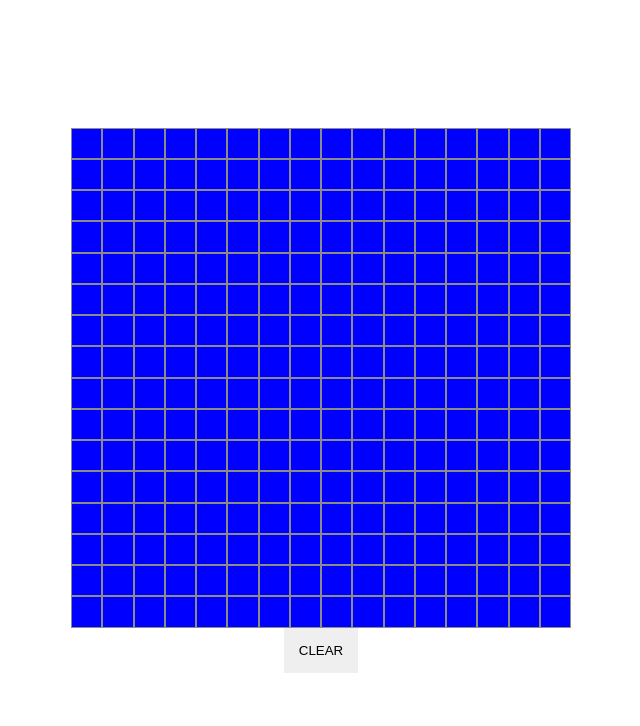
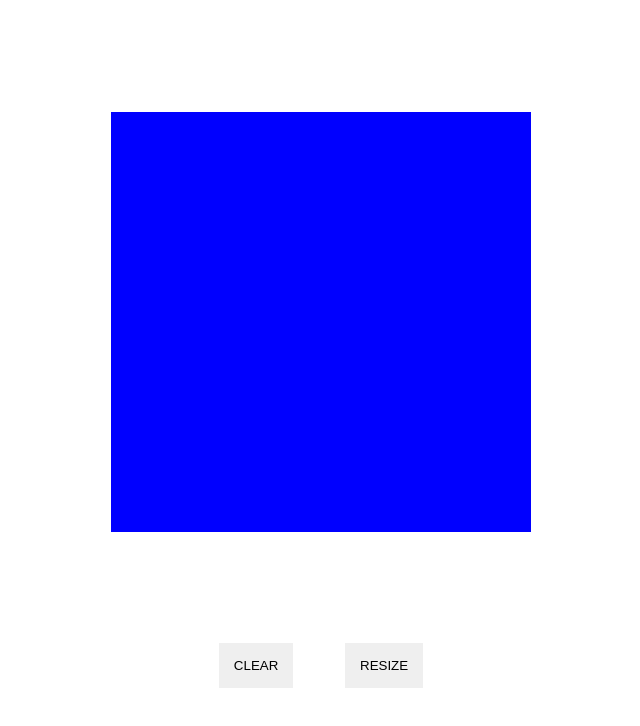
Before and after one commit to timsengsouvanh/etch_a_sketch, a plain HTML site: page index.html in a window 1280 px wide. Shown: the whole page, without its empty margins (319-959 px from the left). Drawn offline with Linux system fonts and the light colour scheme.

Commit message:
added another button

```diff
--- a/script.js
+++ b/script.js
@@ -1,9 +1,12 @@
 const container = document.querySelector('#container');
 const body = document.querySelector('body');
+const buttonarea = document.createElement('div');
 
+buttonarea.classList.add('buttonarea')
+body.appendChild(buttonarea)
 
 //create grid squares where i=amount of squares
-for (let i = 0; i<256; i++){
+for (let i = 0; i<1024; i++){
     const grid = document.createElement('div');
     grid.classList.add('blue');
     container.appendChild(grid);
@@ -14,16 +17,27 @@ document.querySelectorAll(".blue").forEach(blue =>
     blue.addEventListener("mouseover", () => blue.classList.add("yellow"))
 );
 
-function createbutton(){
+function createbutton1(){
     const button = document.createElement('button')
     button.textContent = 'CLEAR'
     button.classList.add('button');
-    body.appendChild(button);
+    buttonarea.appendChild(button);
 }
-createbutton()
+createbutton1()
+
+function createbutton2(){
+    const button = document.createElement('button')
+    button.textContent = 'RESIZE'
+    button.classList.add('button');
+    buttonarea.appendChild(button);
+}
+
+createbutton2()
 
 const button = document.querySelector('button');
 
+
+//event listener to clear drawing
 button.addEventListener('click', () => {
     document.querySelectorAll('.yellow').forEach(yellow => yellow.classList.remove('yellow'))
 })
--- a/style.css
+++ b/style.css
@@ -2,7 +2,7 @@ html body {
     margin: 0 auto;
     box-sizing: border-box;
     display: flex;
-    justify-content: center;
+    justify-content: space-evenly;
     align-items: center;
     height: 100vh;
     width: 100vh;
@@ -10,18 +10,24 @@ html body {
 }
 
 #container {
-    height: 500px;
-    width: 500px;
+    height: 420px;
+    width: 420px;
     background-color: pink;
     display: flex;
     flex-wrap: wrap;
 }
 
+.buttonarea {
+    display: flex;
+    justify-content: space-around;
+    width: 20vw;
+}
+
 .blue {
     flex: 1;
     flex-basis: auto;
-    width: 30px;
-    border: 1px solid rgb(139, 139, 139);
+    width: 13px;
+    /* border: 1px solid rgb(139, 139, 139); */
     box-sizing: border-box;
     background-color: blue;
 
```
